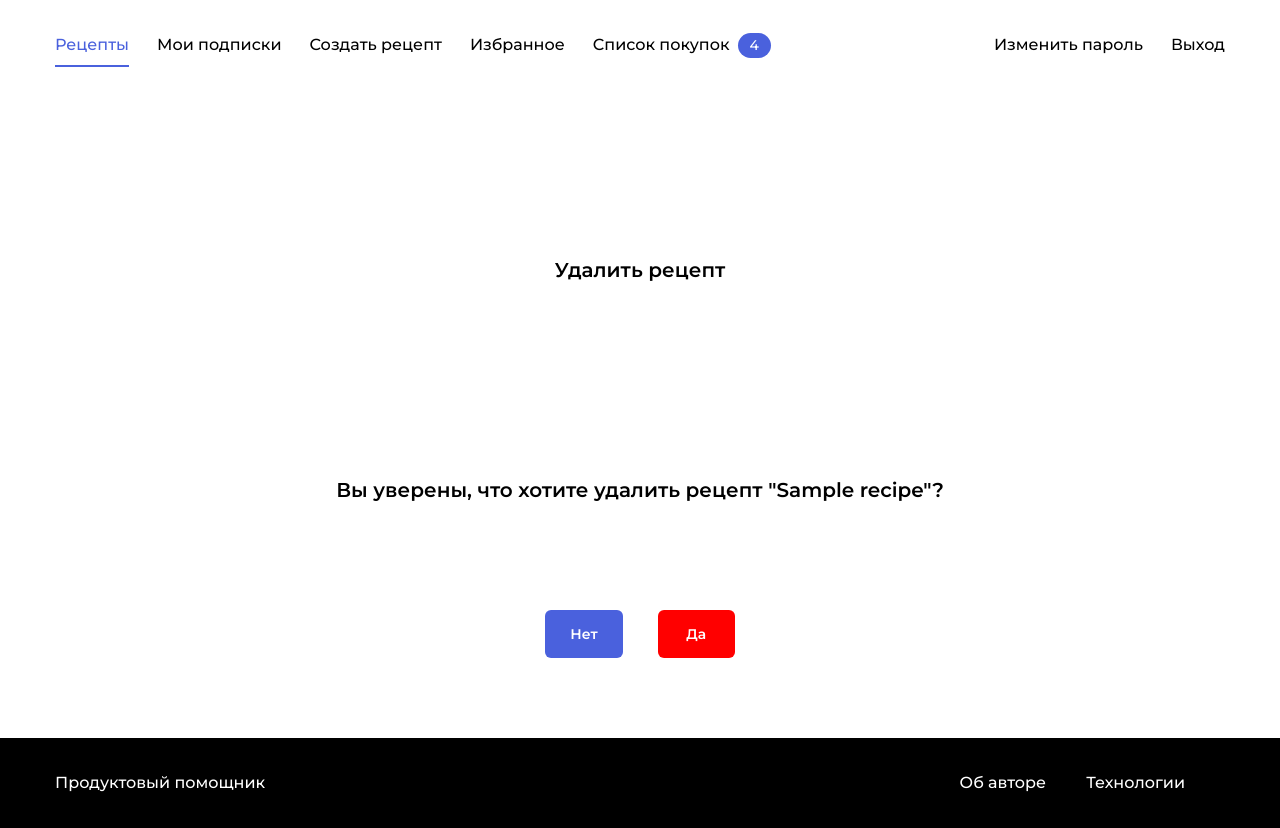
After one commit to GrimJ0/FoodGram, a Django app: a page that uses templates/base.html in a window 1280 px wide. The commit adds this page. Run offline with Django 3.2, Linux system fonts and the light colour scheme; a user stored in the database is signed in; tables that the repository leaves empty hold one stand-in row (values such as "Sample post"); some libraries are stand-ins or nearby versions.

Commit message:
feat: добавление возможности удалять рецепты - сортировка импортов

```diff
--- a/app/admin.py
+++ b/app/admin.py
@@ -1,7 +1,8 @@
 from django.contrib import admin
 from django.utils.safestring import mark_safe
 
-from .models import Recipe, Ingredient, RecipeIngredient, Subscription, Favorite
+from .models import (Favorite, Ingredient, Recipe, RecipeIngredient,
+                     Subscription)
 
 
 class RecipeAdmin(admin.ModelAdmin):
--- a/app/models.py
+++ b/app/models.py
@@ -1,8 +1,8 @@
+from autoslug import AutoSlugField
 from django.contrib.auth import get_user_model
 from django.db import models
 from django.urls import reverse
 from multiselectfield import MultiSelectField
-from autoslug import AutoSlugField
 
 User = get_user_model()
 
--- a/app/services.py
+++ b/app/services.py
@@ -1,5 +1,6 @@
-from app.models import RecipeIngredient, Ingredient
 from django.core.exceptions import ObjectDoesNotExist
+
+from app.models import Ingredient, RecipeIngredient
 
 
 def add_ingredient(method):
--- a/app/urls.py
+++ b/app/urls.py
@@ -1,19 +1,9 @@
 from django.urls import path
 
-from .views import (
-    IndexView,
-    RecipeDetail,
-    NewRecipeView,
-    EditRecipeView,
-    IngredientApi,
-    AuthorRecipeList,
-    SubscriptionList,
-    AddSubscriptionApi,
-    RemoveSubscriptionApi,
-    FavoriteList,
-    AddFavoriteApi,
-    RemoveFavoriteApi,
-)
+from .views import (AddFavoriteApi, AddSubscriptionApi, AuthorRecipeList,
+                    EditRecipeView, FavoriteList, IndexView, IngredientApi,
+                    NewRecipeView, RecipeDetail, RemoveFavoriteApi,
+                    RemoveRecipeView, RemoveSubscriptionApi, SubscriptionList)
 
 urlpatterns = [
     path("", IndexView.as_view(), name="index"),
@@ -26,6 +16,7 @@ urlpatterns = [
     path("remove_favorites/<int:id>/", RemoveFavoriteApi.as_view(), name='remove_favorites'),
     path("ingredients/", IngredientApi.as_view()),
     path("<slug:recipe_slug>/", RecipeDetail.as_view(), name="recipe"),
-    path("<slug:recipe_slug>/edit", EditRecipeView.as_view(), name="edit_recipe"),
+    path("<slug:recipe_slug>/edit/", EditRecipeView.as_view(), name="edit_recipe"),
+    path("<slug:recipe_slug>/remove_recipe/", RemoveRecipeView.as_view(), name="remove_recipe"),
     path("recipe/<str:username>/", AuthorRecipeList.as_view(), name='author_recipe'),
 ]
--- a/app/utils.py
+++ b/app/utils.py
@@ -8,6 +8,7 @@ class DataMixin(TemplateResponseMixin, ModelFormMixin):
     """
     Миксин для создания ингредиентов, тегов и добавления в рецепт
     """
+
     def user_form_valid(self, method, get_context_data, form):
         ingredients = add_ingredient(method.POST)
         tags = add_tag(method.POST)
--- a/app/views.py
+++ b/app/views.py
@@ -2,14 +2,17 @@ import json
 
 from django.contrib.auth.mixins import LoginRequiredMixin
 from django.db.models import Count
+from django.http import JsonResponse
+from django.shortcuts import redirect
+from django.urls import reverse_lazy
 from django.utils.decorators import method_decorator
 from django.views import View
 from django.views.decorators.csrf import csrf_exempt
-from django.views.generic import CreateView, ListView, DetailView, UpdateView
-from django.http import JsonResponse
+from django.views.generic import (CreateView, DeleteView, DetailView, ListView,
+                                  UpdateView)
 
 from .forms import RecipeForm
-from .models import Recipe, Ingredient, Subscription, User, Favorite
+from .models import Favorite, Ingredient, Recipe, Subscription, User
 from .utils import DataMixin
 
 
@@ -68,10 +71,24 @@ class EditRecipeView(LoginRequiredMixin, DataMixin, UpdateView):
         return super().user_form_valid(self.request, self.get_context_data, form)
 
 
+class RemoveRecipeView(LoginRequiredMixin, DeleteView):
+    model = Recipe
+    template_name = 'remove_recipe.html'
+    success_url = reverse_lazy('index')
+    slug_url_kwarg = 'recipe_slug'
+
+    def delete(self, request, *args, **kwargs):
+        self.object = self.get_object()
+        if request.user.id != self.object.author_id:
+            return redirect(self.get_success_url())
+        return super().delete(self.object)
+
+
+
 class IngredientApi(LoginRequiredMixin, View):
 
     @staticmethod
-    def get(request):
+    def get(request, *args, **kwargs):
         ingredient = request.GET['query']
         data = list(Ingredient.objects.filter(title__startswith=ingredient).values('title', 'dimension'))
         return JsonResponse(data, safe=False)
@@ -113,10 +130,10 @@ class SubscriptionList(LoginRequiredMixin, ListView):
 class AddSubscriptionApi(LoginRequiredMixin, View):
 
     @staticmethod
-    def post(request):
+    def post(request, *args, **kwargs):
         user = request.user
         author_id = json.loads(request.body).get('id')
-        author = User.objects.filter(id=author_id).first()
+        author = User.objects.get(id=author_id)
         follow = Subscription.objects.filter(user=user, author=author).exists()
         if user != author and not follow:
             _, subscribed = Subscription.objects.get_or_create(user=request.user, author=author)
@@ -130,9 +147,9 @@ class AddSubscriptionApi(LoginRequiredMixin, View):
 class RemoveSubscriptionApi(LoginRequiredMixin, View):
 
     @staticmethod
-    def delete(request, id):
+    def delete(request, id, *args, **kwargs):
         user = request.user
-        author = User.objects.filter(id=id).first()
+        author = User.objects.get(id=id)
         follow = Subscription.objects.filter(user=user, author=author)
         if user != author and follow.exists():
             removed = follow.delete()
@@ -156,10 +173,10 @@ class FavoriteList(ListView):
 class AddFavoriteApi(View):
 
     @staticmethod
-    def post(request):
+    def post(request, *args, **kwargs):
         user = request.user
         recipe_id = json.loads(request.body).get('id')
-        recipe = Recipe.objects.filter(id=recipe_id).first()
+        recipe = Recipe.objects.get(id=recipe_id)
         favorite = Favorite.objects.filter(user=user, recipe=recipe).exists()
         if not favorite:
             _, favorited = Favorite.objects.get_or_create(user=user, recipe=recipe)
@@ -173,7 +190,7 @@ class AddFavoriteApi(View):
 class RemoveFavoriteApi(LoginRequiredMixin, View):
 
     @staticmethod
-    def delete(request, id):
+    def delete(request, id, *args, **kwargs):
         user = request.user
         recipe = Recipe.objects.get(id=id)
         favorite = Favorite.objects.filter(user=user, recipe=recipe)
--- a/foodgram/urls.py
+++ b/foodgram/urls.py
@@ -13,11 +13,10 @@ Including another URLconf
     1. Import the include() function: from django.urls import include, path
     2. Add a URL to urlpatterns:  path('blog/', include('blog.urls'))
 """
-from django.contrib import admin
-from django.urls import path, include
-
 from django.conf import settings
 from django.conf.urls.static import static
+from django.contrib import admin
+from django.urls import include, path
 
 urlpatterns = [
     path("auth/", include("users.urls")),
--- a/static/blocks/button/_style/button_style_blue.css
+++ b/static/blocks/button/_style/button_style_blue.css
@@ -3,6 +3,13 @@
     color: #FFFFFF;
     transition: background 0.2s;
 }
+
+.button_style_red {
+    background: #ff0000;
+    color: #FFFFFF;
+    transition: background 0.2s;
+    min-width: 77px;
+}
 .button_style_blue:hover {
     background: #2845DF;
 }
--- a/static/blocks/button/button.css
+++ b/static/blocks/button/button.css
@@ -16,6 +16,30 @@
     cursor: pointer;
     width: max-content;
 }
+
+.button_a {
+    font-family: 'Montserrat', sans-serif;
+    font-style: normal;
+    font-weight: 600;
+    font-size: 14px;
+    background: none;
+    border-radius: 6px;
+    padding: 16px 24px;
+    height: 48px;
+    line-height: 1;
+    text-decoration: none;
+    border: 1px solid transparent;
+    transition: background 0.2s;
+    outline: none;
+    user-select: none;
+    cursor: pointer;
+    width: max-content;
+}
+
 .button:active {
     box-shadow: 0 0 7px #ddd;
 }
+
+.button_a:active {
+    box-shadow: 0 0 7px #ddd;
+}
--- a/templates/base.html
+++ b/templates/base.html
@@ -14,12 +14,11 @@
     </head>
     <body>
         {% include 'skeleton/nav.html' %}
+
         <main class="main container">
-            <div class="container">
-                {% block content %}
+            {% block content %}
 
-                {% endblock content %}
-            </div>
+            {% endblock content %}
         </main>
 
         {% include 'skeleton/footer.html' %}
--- /dev/null
+++ b/templates/remove_recipe.html
@@ -0,0 +1,22 @@
+{% extends "base.html" %}
+{% load static %}
+{% block title %}Пароль изменён{% endblock %}
+
+{% block css %}
+    <link rel="stylesheet" href="{% static '/pages/form.css' %}">
+    <link rel="stylesheet" href="{% static '/blocks/main/center-block.css' %}">
+{% endblock %}
+
+{% block content %}
+    <div class="custom-center-block">
+        <form action="" method="post">{% csrf_token %}
+            <p class="custom-text-block">Удалить рецепт</p>
+            <p class="custom-text-block">Вы уверены, что хотите удалить рецепт "{{ recipe.title }}"?</p>
+            <div class="custom-button-block">
+                <a href="{% url 'recipe' recipe.slug %}" class="button_a button_style_blue">Нет</a>
+                <button style="margin-left: 2.5em" class="button button_style_red">Да</button>
+            </div>
+        </form>
+    </div>
+
+{% endblock %}
--- a/templates/skeleton/nav.html
+++ b/templates/skeleton/nav.html
@@ -20,7 +20,7 @@
                 </ul>
                 <ul class="nav__items list">
                     <li class="nav__item"><a href="{% url 'login'%}" class="nav__link link">Войти</a></li>
-                    <li class="nav__item"><a href="{% url 'signup' %}" class="button button_style_blue">Создать аккаунт</a></li>
+                    <li class="nav__item"><a href="{% url 'signup' %}" class="button_a button_style_blue">Создать аккаунт</a></li>
                 </ul>
           {% endif %}
       </div>
--- a/users/forms.py
+++ b/users/forms.py
@@ -1,4 +1,5 @@
 from django.contrib.auth.forms import UserCreationForm
+
 from .models import User
 
 
--- a/users/models.py
+++ b/users/models.py
@@ -1,6 +1,6 @@
-from django.db import models
 from django.contrib.auth.base_user import BaseUserManager
 from django.contrib.auth.models import AbstractUser
+from django.db import models
 from django.utils.translation import ugettext_lazy as _
 
 
--- a/users/urls.py
+++ b/users/urls.py
@@ -1,4 +1,5 @@
 from django.urls import path
+
 from .views import SignUp
 
 urlpatterns = [
```
Also changed, not shown: templates/new_recipe.html (+6 -1 lines), app/migrations/0001_initial.py, app/migrations/0003_auto_20211127_2316.py, app/migrations/0008_follow.py, app/migrations/0010_auto_20211207_0046.py.
